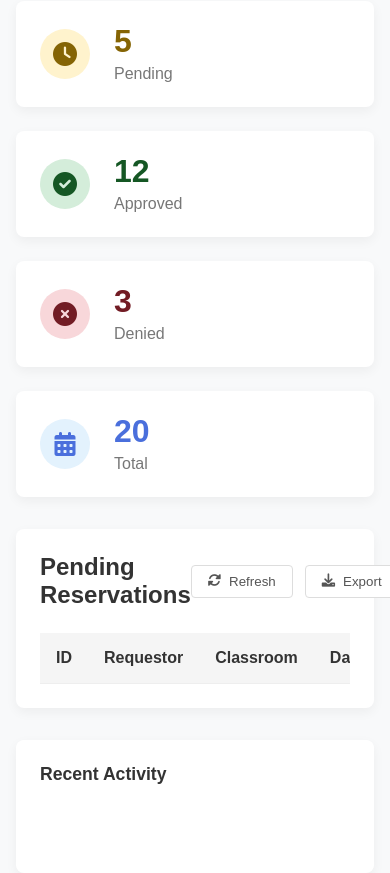
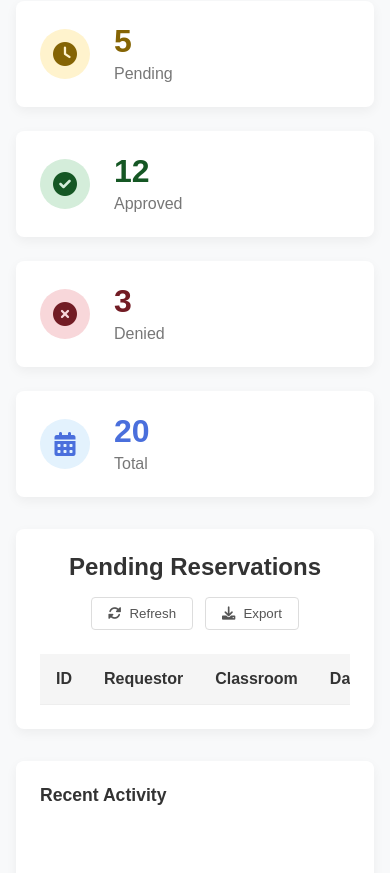
Before and after one commit to Elameen123/CodeSpark---Classroom-Booking, a website: page adminDashboard/adminDashboard.html in a window 390 px wide. Shown: the part 576-1449 px from the top of the page. Drawn offline with nearby package versions, Linux system fonts and the light colour scheme.

Commit message:
work on responsiveness and logout button of admin dashboard

```diff
--- a/adminDashboard/adminDashboard.css
+++ b/adminDashboard/adminDashboard.css
@@ -883,4 +883,9 @@ body {
         padding: 1rem;
         grid-template-columns: 100%;
     }
+
+    .section-header{
+        flex-direction: column;
+        gap: 1rem;
+    }
 }
--- a/adminDashboard/adminDashboard.js
+++ b/adminDashboard/adminDashboard.js
@@ -156,6 +156,10 @@ function setupEventListeners() {
     // Deny button click
     document.getElementById('deny-btn').addEventListener('click', function() {
         showConfirmModal('deny');
+    });
+
+    document.getElementById('logout-btn').addEventListener('click', function() {
+        performLogout();
     });
 
     // Confirmation modal event listeners
```
